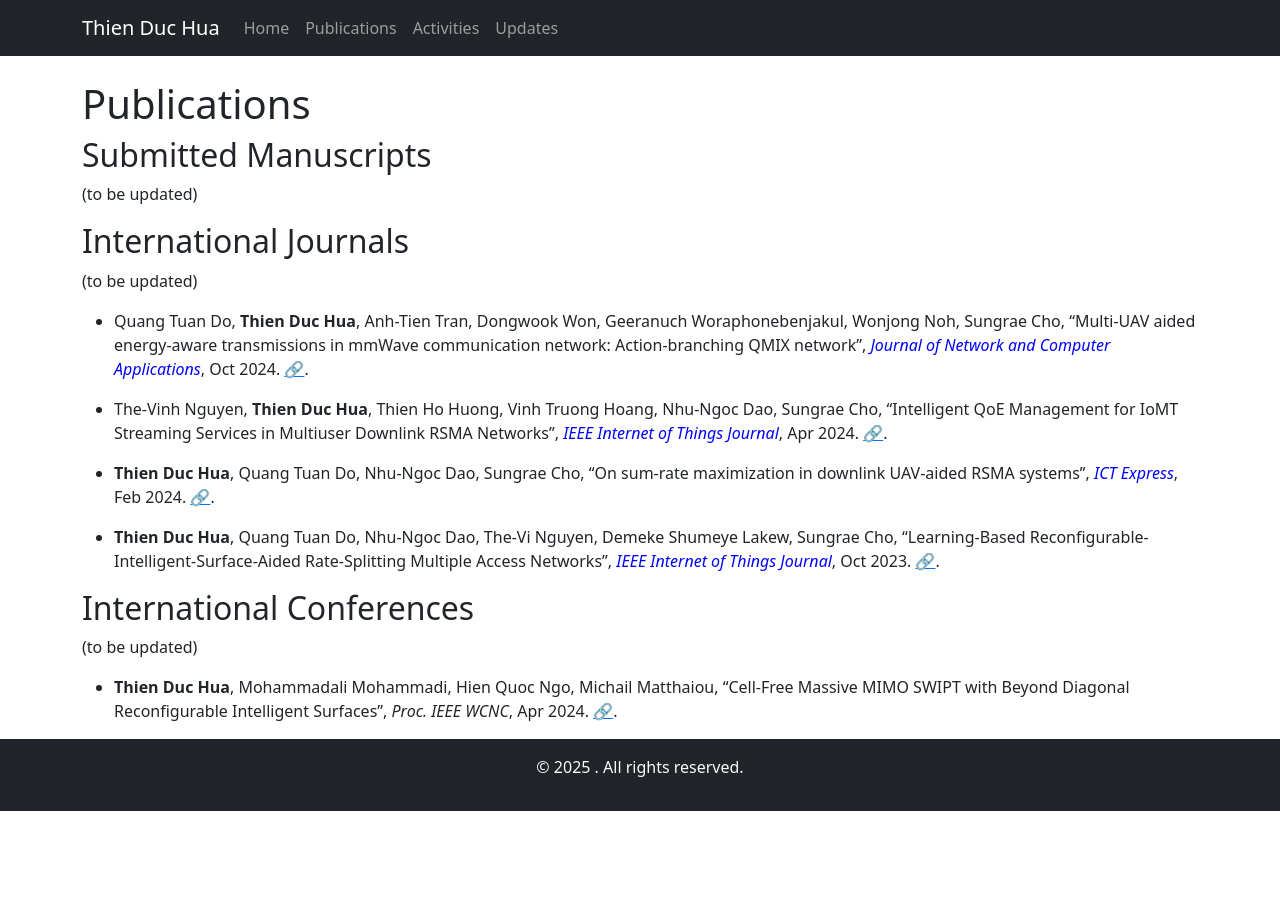
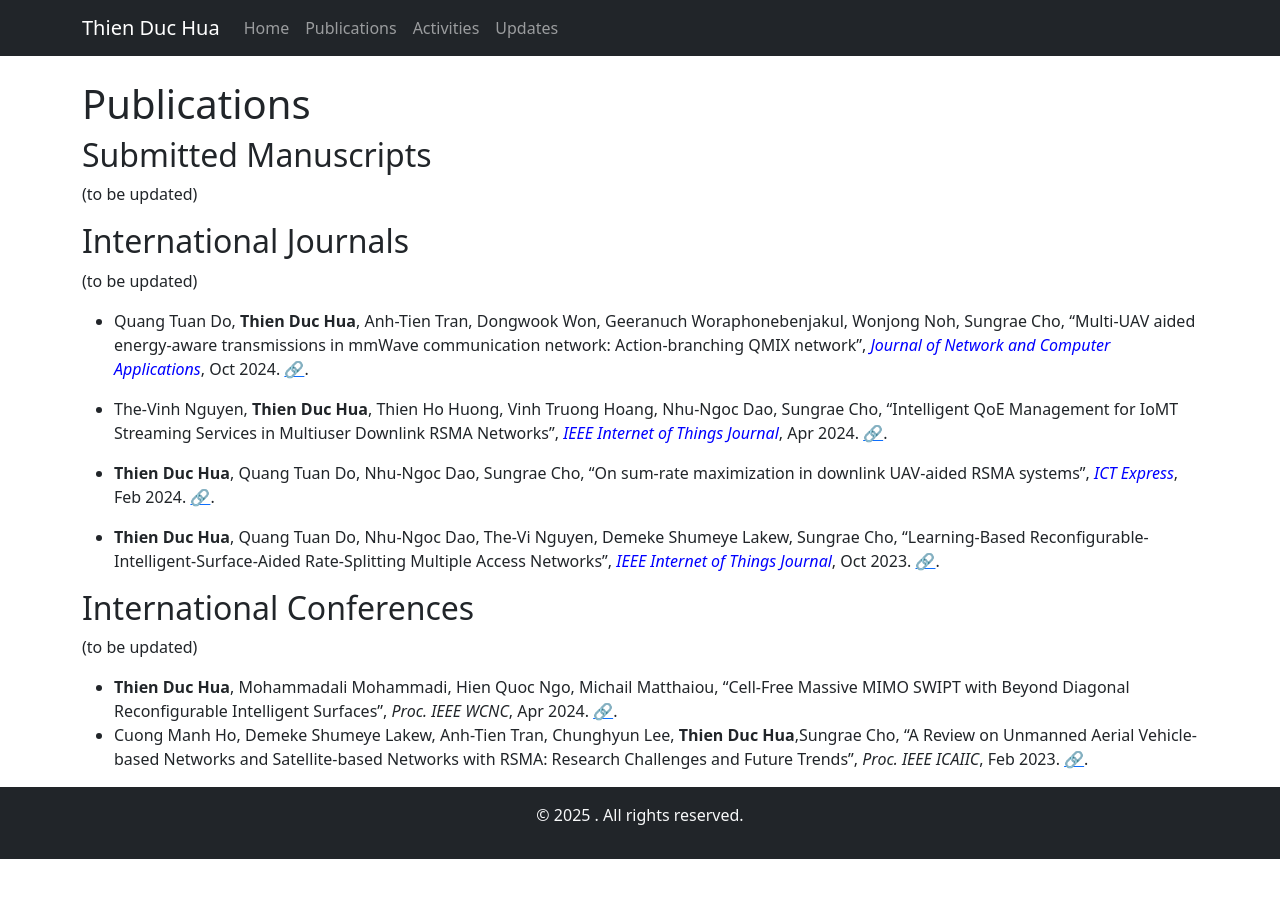
Before and after one commit to thienduchua/thienduchua.github.io, a Jekyll site: the page built from publications.md, in a window 1280 px wide. Built offline with Jekyll 4.4.1, drawn with Linux system fonts in a browser that asks for light colours.

Commit message:
Update publications.md

```diff
--- a/publications.md
+++ b/publications.md
@@ -29,10 +29,11 @@ title: Publications
 - **Thien Duc Hua**, Quang Tuan Do, Nhu-Ngoc Dao, The-Vi Nguyen, Demeke Shumeye Lakew, Sungrae Cho,
   "Learning-Based Reconfigurable-Intelligent-Surface-Aided Rate-Splitting Multiple Access Networks",
   *<span style="color: blue;">IEEE Internet of Things Journal</span>*, Oct 2023.
-  [🔗](https://ieeexplore.ieee.org/abstract/document/10131984).
+  [🔗](https://www.researchgate.net/publication/371167332_Learning-based_Reconfigurable_Intelligent_Surface-aided_Rate-Splitting_Multiple_Access_Networks).
 
 
 
 ## International Conferences
 (to be updated)
 - **Thien Duc Hua**, Mohammadali Mohammadi, Hien Quoc Ngo, Michail Matthaiou, "Cell-Free Massive MIMO SWIPT with Beyond Diagonal Reconfigurable Intelligent Surfaces", *Proc. IEEE WCNC*, Apr 2024. [🔗](https://arxiv.org/abs/2402.00646).
+- Cuong Manh Ho, Demeke Shumeye Lakew, Anh-Tien Tran, Chunghyun Lee, **Thien Duc Hua**,Sungrae Cho, "A Review on Unmanned Aerial Vehicle-based Networks and Satellite-based Networks with RSMA: Research Challenges and Future Trends", *Proc. IEEE ICAIIC*, Feb 2023. [🔗](https://www.researchgate.net/publication/369495670_A_Review_on_Unmanned_Aerial_Vehicle-based_Networks_and_Satellite-based_Networks_with_RSMA_Research_Challenges_and_Future_Trends).
```
